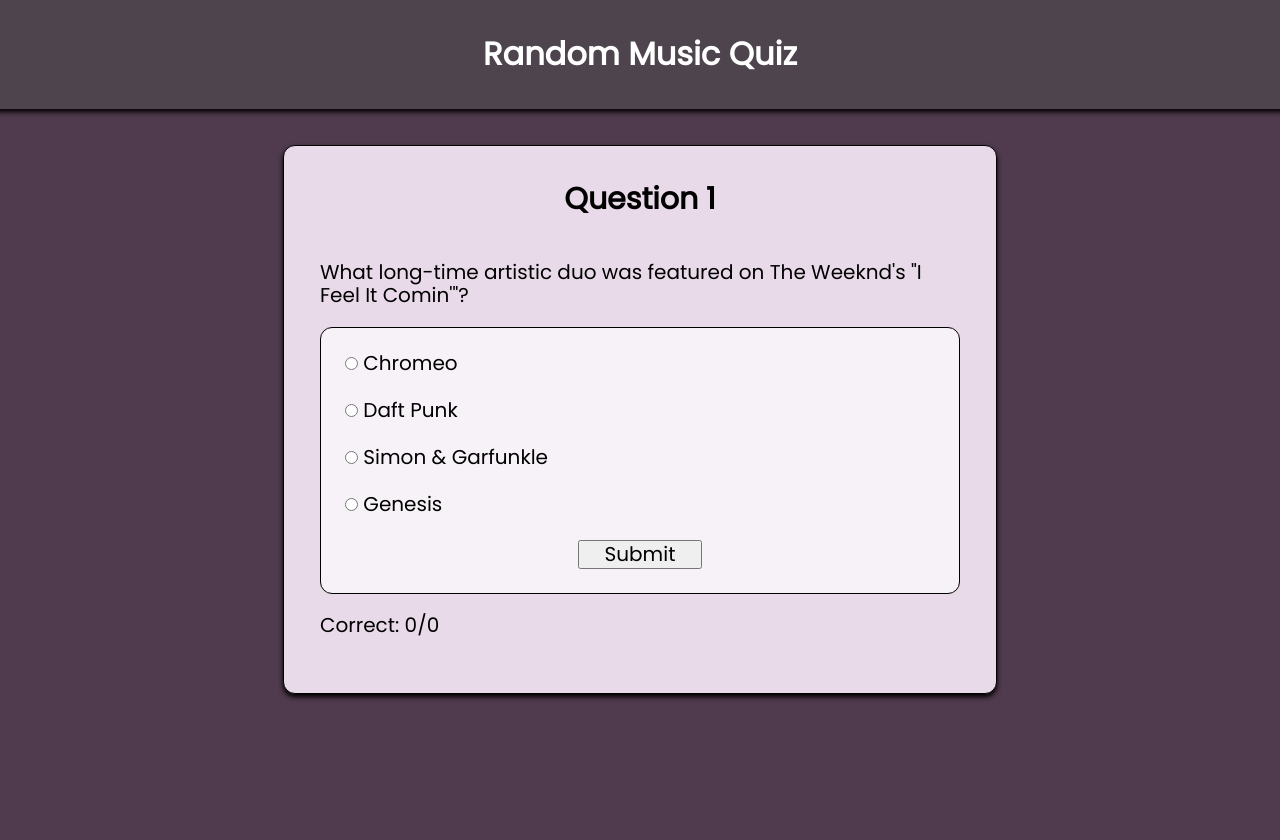
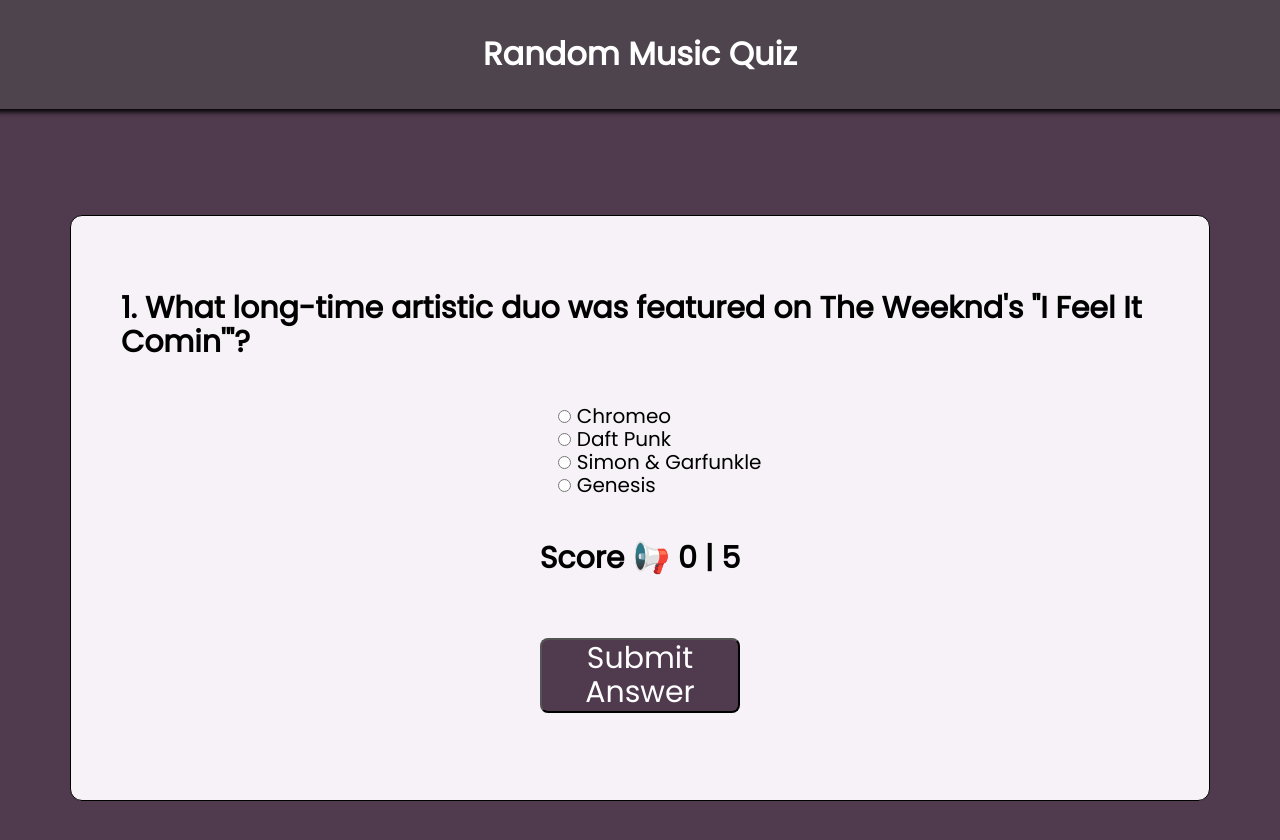
Before and after one commit to Jeuq/quizapp, a plain HTML site: page index.html in a window 1280 px wide. Both pictures are taken after a click on the button "Start Quiz". Shown: the top 840 px of the page. Before the commit the page ends 800 px from the top, so only its background shows below. Drawn offline with nearby package versions, Linux system fonts and the light colour scheme.

Commit message:
new structure + some funny gif

```diff
--- a/app.css
+++ b/app.css
@@ -32,7 +32,7 @@ main {
   font-size: 125%;
 }
 
-#question-card {
+#question {
   background: #e9dae9;
   border: 1px solid black;
   display: inherit;
@@ -49,23 +49,28 @@ main {
   text-align: center;
   margin-top: 0;
 }
-.quiz-result,
-#answer-section {
+.summary,
+.feedback,
+.start,
+form {
   background: #f6f2f7;
   border: 1px solid black;
   display: inherit;
   flex-direction: column;
-  padding: 12px 24px;
+  padding: 50px;
+  margin: 70px;
   border-radius: 12px;
+  align-items: center;
 }
-.quiz-result {
-  text-align: center;
-}
-
-#answer-section img {
+.summary img {
   width: 90%;
   margin: auto;
   height: auto;
+}
+
+ul li {
+  list-style: none;
+  font-size: 20px;
 }
 
 label {
@@ -73,14 +78,19 @@ label {
 }
 
 #start,
-.submit,
-#restart {
-  width: 124px;
+#submit,
+#restart,
+#next {
+  width: 200px;
   margin: 12px auto;
+  background-color: #503a4e;
+  color: white;
+  border-radius: 8px;
+  cursor: pointer;
 }
 
 @media screen and (min-width: 800px) {
-  #question-card {
+  #question {
     width: 50%;
     font-size: 100%;
   }
--- a/app.js
+++ b/app.js
@@ -1,173 +1,172 @@
-const store = {
-  // 5 or more questions are required
+// store = quiz object
+const QUIZ = {
   questions: [
     {
-      question:
-        "What long-time artistic duo was featured on The Weeknd's \"I Feel It Comin'\"?",
+      title:
+        "1. What long-time artistic duo was featured on The Weeknd's \"I Feel It Comin'\"?",
       answers: ["Chromeo", "Daft Punk", "Simon & Garfunkle", "Genesis"],
-      correctAnswer: "Daft Punk",
-      answerInfo:
-        "<strong>Fun Fact: </strong>\tHe came up with his name “The Weeknd” after he packed a bag, dropped out of school, left one weekend, and never came home. The Weeknd removed the “e” to avoid copyright issues with a Canadian band that also went by the same name. 🧳 <em>lalive.com</em>",
-      infoImage: "the-weeknd.jpg",
+      correct: 1,
     },
     {
-      question: "Which of these is NOT a Radiohead album?",
-      answers: ["Kid A", "The Bends", "Pablo Honey", "Maladroit"],
-      correctAnswer: "Maladroit",
-      answerInfo:
-        "<strong>Fun Fact: </strong>\tThom Yorke defended his gloomy reputation in 1996 thus: “It’s just that I’m surrounded by a world of grinning idiots and I don’t think I want to be another one. 😬 <em>nme.com</em>",
-      infoImage: "Radiohead-Promo-730x410.jpg",
+      title:
+        "2. What era of music does movements from the classical composer Tchaikovsky originate?",
+      answers: ["Romantic", "Baroque", "Classic", "Contemporary"],
+      correct: 0,
     },
     {
-      question:
-        'What state was Led Zeppelin "Going to" on their 1971 album Led Zeppelin IV?',
-      answers: ["Virginia", "New Jersey", "California", "Alabama"],
-      correctAnswer: "California",
-      answerInfo:
-        "<strong>Fun Fact: </strong>\tIn August 1968 Page invited Robert Plant and John Bon w Yardbirds, for a September tour in Scandinavia. In October 1968 they took the name Led Zeppelin, which stemmed from a humorous conversation among several musicians about their chances of going down like a lead balloon.🎈 <em>imdb.com</em>",
-      infoImage: "led-zep-IV.jpg",
+      title: "3. Which of these is NOT a Radiohead album?",
+      answers: ["Kid A", "The Bends", "Pablo Honey", "Maladroit"],
+      correct: 3,
     },
     {
-      question:
-        "In his breathtaking classical performances, Yo-Yo Ma plays what band concert instrument?",
-      answers: ["Cello", "Piano", "Clarinet", "Flute"],
-      correctAnswer: "Cello",
-      answerInfo:
-        "<strong>Fun Fact: </strong>\tMa’s career nearly ended before it began. Because of severe scoliosis, at age 25 he endured risky back surgery and couldn’t play for 6 months. The surgery was a success, however, and he went on to schedule many concerts soon after. 🎻 <em>connollymusic.com</em>",
-      infoImage: "R1606L_YOYOMA.jpg",
+      title:
+        "4. What state was Led Zeppelin 'Going to' on their 1971 album Led Zeppelin IV?",
+      answers: ["Virginia", "New Jersey", "California", "Alabama"],
+      correct: 2,
     },
     {
-      question:
-        "What era of music does movements from the classical composer Tchaikovsky originate?",
-      answers: ["Romantic", "Baroque", "Classic", "Contemporary"],
-      correctAnswer: "Romantic",
-      answerInfo:
-        "<strong>Fun Fact: </strong>\tTchaikovsky married just once. Within 6 weeks he had a nervous breakdown. Tchaikovsky’s homosexuality was at odds with the society in which he lived. Bowing under societal and familial pressure, he hastily went ahead with a marriage to one of his former pupils, Antonia Miliukova, who had expressed her undying infatuation with him. Within just six weeks of taking his vows, however, Tchaikovsky fled the marriage and the country. 🎼 <em>musicwithvision.medici.tv</em>",
-      infoImage: "Pyotr-Ilyich-Tchaikovsky.jpg",
+      title:
+        "5.In his breathtaking classical performances, Yo-Yo Ma plays what band concert instrument?",
+      answers: ["Cello", "Piano", "Clarinet", "Flute"],
+      correct: 0,
     },
   ],
-  quizStarted: false,
-  questionNumber: 0,
-  score: 0,
+  started: false, // boolean
+  feedback: false, // false or a string of text
+  correct: false, // true or false
+  cQ: 0, //loop from 0 to questions.length.
+  score: 0, // //loop from 0 to questions.length.
+  summaryGif: "musicSummary.gif",
 };
 
-// RENDER FUNCTION
-
+// RENDER FUNCTION this will call all my template generator to display!
 function render() {
-  if (store.quizStarted === false) {
-    $("main").html(`<article class="question" id="question-card">
-    <h2 class="question" id="question-title">Hey welcome, let's test your🎼knowledge!</h2>
-    <form class="answer" id="answer-section">
-      <p class="answer">Are you ready?</p>
-      <button id="start">Start Quiz</button>
-    </section>
-  </article>;`);
-    $("#start").on("click", function () {
-      questionPage(store);
-    });
+  // the first check we do is to see if we haven't started yet, then show the startHTML page
+  if (!QUIZ.started) {
+    renderStart();
+    // if we have started but have feedback for the user, show the feedbackHTML page
+  } else if (QUIZ.feedback) {
+    renderFeedback();
+    // if we have run out of questions, show the summaryHTML page
+  } else if (QUIZ.cQ >= QUIZ.questions.length) {
+    renderSummary();
+  } else {
+    // otherwise ... we render the current questionHTML
+    renderQuestion();
   }
 }
 
-const questionPage = () => {
-  console.log("questionPage()");
-  if (store.questionNumber === store.questions.length) {
-    return results();
+// These are the template generators... that my render function will call when a conditional is met.
+function renderStart() {
+  $("main").html(`
+        <section class="start">
+            <h2>Welcome fellow! Let's test your musical 🎼 knowledge!</h2>
+            <button id="start">Start Quiz</button>
+        </section>
+    `);
 }
-  let currentAnswers = "";
-  for (
-    let i = 0;
-    i < store.questions[store.questionNumber].answers.length;
-    i++
-  ) {
-    answerValue = store.questions[store.questionNumber].answers[i];
-    currentAnswers += `
-    <label for="ans${i + 1}">
-      <input type="radio" class="answer" id="ans${
-        i + 1
-      }"name="response" value="${answerValue}" required>
-      ${answerValue}
-    </label>`;
+
+function renderFeedback() {
+  $("main").html(`
+        <section class="feedback">
+            <h2>${QUIZ.correct ? "Awesome you got it!" : "WRONG! :("}</h2>
+            <p>${QUIZ.feedback}</p>
+            <button id="next">Next Question</button>
+        </section>
+    `);
 }
-  let currentPage = `
-    <article class="question" id="question-card">
-      <h2 class="question" id="question-title">Question ${
-        store.questionNumber + 1
-      }</h2>
-      <p class="question" id="question-text">${
-        store.questions[store.questionNumber].question
-      }</p>
-        <form class="answer" id="answer-section">
-          ${currentAnswers}
-          <button class="submit" id="submit">Submit</button>
+
+function renderSummary() {
+  $("main").html(`
+        <section class="summary">
+            <h2>Quiz Summary</h2>
+             <img class="gifplayer" src="musicSummary.gif"${QUIZ.summaryGif}>
+            <p> You scored a ${(QUIZ.score / QUIZ.questions.length) * 100}%!</p>
+            <p>You got ${QUIZ.score} out of ${
+    QUIZ.questions.length
+  } correct!</p>
+            <button id="restart">Try Again!</button>
+        </section>
+    `);
+}
+
+function renderQuestion() {
+  const question = QUIZ.questions[QUIZ.cQ];
+  $("main").html(`
+        <form class="question">
+          <div class = "question-tittle">
+            <h2>${question.title}</h2>
+          </div>
+            <ul>
+                ${question.answers
+                  .map((answer, i) => {
+                    return `<li>
+                            <input type="radio" name="answer" value="${i}" required id="${i}" />
+                            <label for="${i}">${answer}</label>
+                        </li>`;
+                  })
+                  .join("")}
+            </ul>
+             <h2> Score 📢 ${QUIZ.score} | ${QUIZ.questions.length}<h2>
+            <button id="submit" type="submit">Submit Answer</button>
         </form>
-      <p class="question" id="quiz-score">Correct: ${store.score}/${
-    store.questionNumber
-  }</p>
-    </article>`;
+    `);
+}
 
-  $("main").html(currentPage);
-  $("#submit").click(function () {
-    answerPage(store);
-  });
-};
+// EVENT LISTENERS when a button is clicked.
+function onStart() {
+  $("main").on("click", "#start", startedQuiz);
+}
+function onNext() {
+  $("main").on("click", "#next", nextQuestion);
+}
+function onRestart() {
+  $("main").on("click", "#restart", restartQuiz);
+}
+function onAnswer() {
+  $("main").on("submit", "form", submitAnswer);
+}
 
-const answerPage = () => {
-  let realAns = store.questions[store.questionNumber].correctAnswer;
-  let val = $('input[name="response"]:checked').val();
-  let title;
-  let color;
-  let image = store.questions[store.questionNumber].infoImage;
-  let info = store.questions[store.questionNumber].answerInfo;
-  if (val === realAns) {
-    store.score++;
-    title = "Correct!";
-    color = "green";
-  } else {
-    title = "Wrong!";
-    color = "red";
+// This are the functions with the required conditionals.
+function startedQuiz() {
+  QUIZ.started = true;
+  render();
 }
-  let answerEval = `
-  <article class="question" id="question-card">
-  <h2 style="color:${color};" class="question" id="question-title">${title}</h2>
-    <form class="answer" id="answer-section">
-      <img src="images/${image}"/>
-      <p class="question" id="question-text">${info}</p>
-      <p>The correct answer was: <strong>${realAns}</strong></p>
-      <button class="submit" id="next">Next</button>
-    </form>
-    <p class="question" id="quiz-score">Correct: ${store.score}/${
-    store.questionNumber + 1
-  }</p>
-  </article>`;
 
-  $("main").html(answerEval);
-  $("#next").click(function () {
-    store.questionNumber++;
-    questionPage();
-  });
-};
+function nextQuestion() {
+  QUIZ.cQ++;
+  QUIZ.feedback = false;
+  QUIZ.correct = false;
+  render();
+}
 
-const results = () => {
-  console.log("restartQuiz()");
-  let tempResult = `
-    <div class='quiz-result'>
-        <h2>Awesome! You finished the Quiz!</h2>
-        <p> You scored a ${(store.score / store.questions.length) * 100}%!</p>
-        <button type="button" id="restart"> Restart</button>
-    </div>
-  `;
-  $("main").html(tempResult);
-  $("#restart").on("click", (event) => {
-    store.quizStarted = false;
-    store.score = 0;
-    store.questionNumber = 0;
-    questionPage();
-  });
-};
+function restartQuiz() {
+  QUIZ.started = false;
+  QUIZ.cQ = 0;
+  QUIZ.score = 0;
+  render();
+}
 
-$(render());
+function submitAnswer(event) {
+  // prevent Default
+  event.preventDefault();
+  const question = QUIZ.questions[QUIZ.cQ];
+  const guess = parseInt($('input[type="radio"]:checked').val());
+  if (question.correct === guess) {
+    QUIZ.score++;
+    QUIZ.correct = true;
+  }
+  QUIZ.feedback = `The correct answer is ${question.answers[question.correct]}`;
+  render();
+}
 
-// MISSING REQUIRED RADIO BUTTON!
-//function myFunction() {
-//document.getElementsByName("response").required = true; // location.reload;
-// location.reload();
+// MAIN FUNCTION....will CALLBACK all the EVENT LISTENERS and call RENDER so the info can be display.
+function main() {
+  onRestart();
+  onNext();
+  onAnswer();
+  onStart();
+  render();
+}
+
+$(main);
```
Also changed, not shown: index.html (+1 -3 lines), 2 other files. Lines whose indentation alone changed are shown as unchanged.
